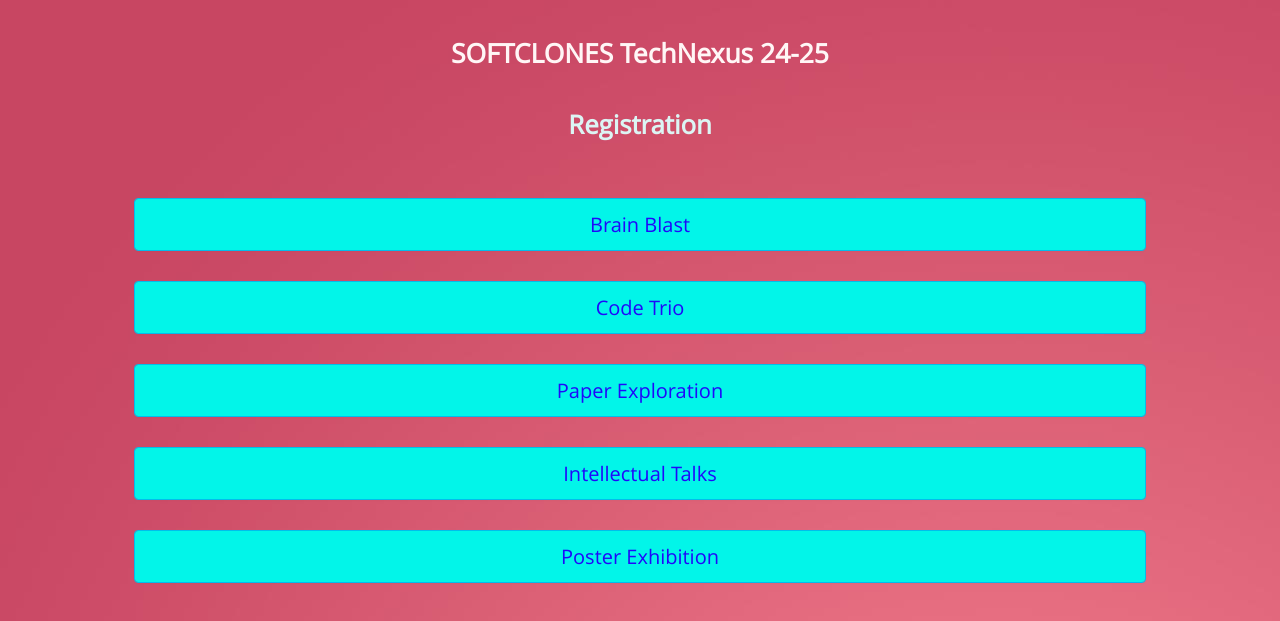
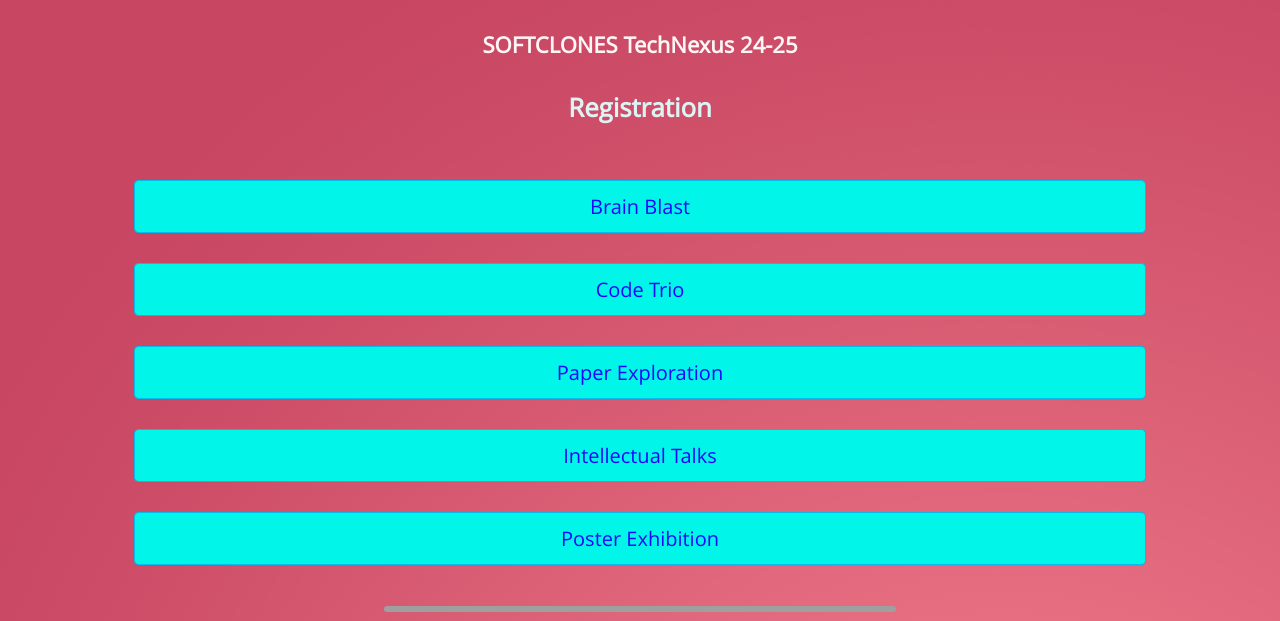
Before and after one commit to Softclone-2000/TechNexus-24-25, a plain HTML site: page index.html in a window 1280 px wide. Shown: the top 621 px of the page. Drawn offline with Linux system fonts and the light colour scheme.

Commit message:
Update index.html

```diff
--- a/index.html
+++ b/index.html
@@ -17,7 +17,7 @@
 <body background="images/img5.jpg">
 
     <header>
-        <h4 style="color: rgb(255, 246, 246);font-size: larger;">SOFTCLONES TechNexus 24-25</h4>
+        <h4 style="color: rgb(255, 246, 246);">SOFTCLONES TechNexus 24-25</h4>
         <h3 style="color: rgb(220, 245, 244)">Registration</h3>
     </header>
 
```
